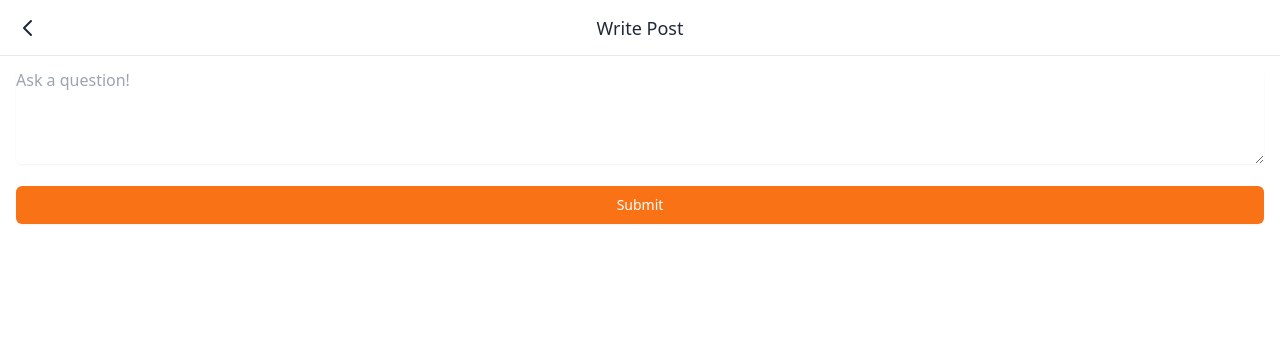
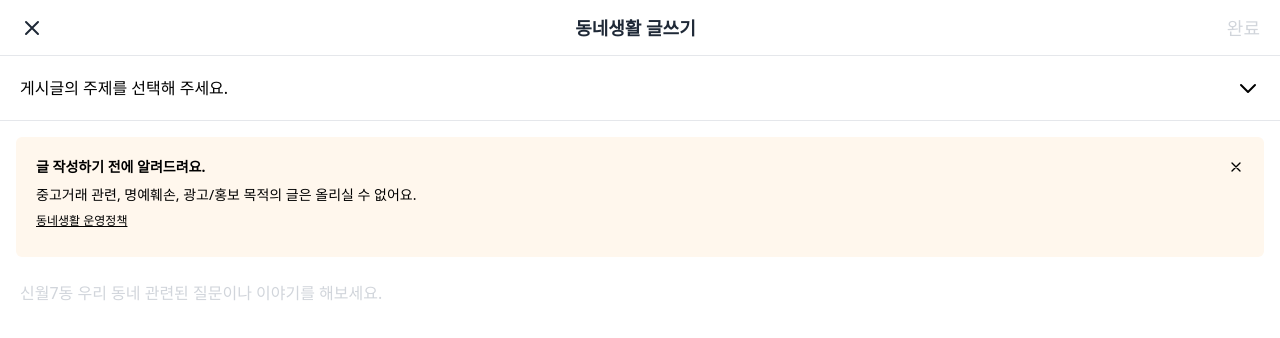
Before and after one commit to jeonghun94/new-carrot-market, a Next.js app: page /community/write in a window 1280 px wide. Shown: the top 338 px of the page. Built offline with nearby package versions, Linux system fonts and the light colour scheme; no server answers.

Commit message:
community 기능 리뉴얼

```diff
--- a/pages/community/write.tsx
+++ b/pages/community/write.tsx
@@ -1,16 +1,14 @@
 import type { NextPage } from "next";
-import Button from "@components/button";
+import useMutation from "@libs/client/useMutation";
 import Layout from "@components/layout";
-import TextArea from "@components/textarea";
 import { useForm } from "react-hook-form";
-import useMutation from "@libs/client/useMutation";
-import { useEffect } from "react";
+import { useEffect, useState } from "react";
 import { Post } from "@prisma/client";
 import { useRouter } from "next/router";
 import useCoords from "@libs/client/useCoords";
 
 interface WriteForm {
-  question: string;
+  content: string;
 }
 
 interface WriteResponse {
@@ -18,31 +16,252 @@ interface WriteResponse {
   post: Post;
 }
 
+const categories = [
+  { id: 1, name: "동네질문" },
+  { id: 2, name: "동네사건사고" },
+  { id: 3, name: "겨울간식" },
+  { id: 4, name: "동네소식" },
+  { id: 5, name: "동네맛집" },
+  { id: 6, name: "취미생활" },
+  { id: 7, name: "일상" },
+  { id: 8, name: "분실/실종센터" },
+  { id: 9, name: "해주세요" },
+  { id: 10, name: "동네사진전" },
+];
+
 const Write: NextPage = () => {
   const { latitude, longitude } = useCoords();
   const router = useRouter();
-  const { register, handleSubmit } = useForm<WriteForm>();
+  const { register, handleSubmit, getValues, watch } = useForm<WriteForm>();
   const [post, { loading, data }] = useMutation<WriteResponse>("/api/posts");
   const onValid = (data: WriteForm) => {
     if (loading) return;
     post({ ...data, latitude, longitude });
   };
+  const [category, setCategory] = useState({
+    id: 0,
+    name: "게시글의 주제를 선택해 주세요.",
+  });
+
+  const content = watch("content");
+
+  useEffect(() => {
+    console.log(content);
+  }, [content]);
+
+  const [notice, setNotice] = useState(true);
+  const [fade, setFade] = useState(false);
+  const fadeInOut = () => setFade(!fade);
+
+  const categoryClick = (category: any) => {
+    setCategory(category);
+    // setValue("categoryId", category.id);
+    fadeInOut();
+  };
+
   useEffect(() => {
     if (data && data.ok) {
       router.push(`/community/${data.post.id}`);
     }
   }, [data, router]);
+
+  useEffect(() => {}, [category]);
   return (
-    <Layout canGoBack title="Write Post">
-      <form onSubmit={handleSubmit(onValid)} className="p-4 space-y-4">
-        <TextArea
-          register={register("question", { required: true, minLength: 5 })}
-          required
-          placeholder="Ask a question!"
-        />
-        <Button text={loading ? "Loading..." : "Submit"} />
-      </form>
-    </Layout>
+    <>
+      <Layout noActionBar>
+        <form onSubmit={handleSubmit(onValid)}>
+          <div className=" w-full h-14 flex justify-between items-center fixed top-0  text-lg font-medium text-gray-800  bg-white border-b px-5">
+            <button onClick={() => router.back()}>
+              <svg
+                className="w-6 h-6"
+                fill="none"
+                stroke="currentColor"
+                viewBox="0 0 24 24"
+                xmlns="http://www.w3.org/2000/svg"
+              >
+                <path
+                  strokeLinecap="round"
+                  strokeLinejoin="round"
+                  strokeWidth="2"
+                  d="M6 18L18 6M6 6l12 12"
+                ></path>
+              </svg>
+            </button>
+            <span className="font-semibold">동네생활 글쓰기</span>
+            <button
+              disabled={loading || category.id === 0 || !content}
+              className={
+                category.id === 0 || !content
+                  ? `text-gray-300 cursor-not-allowed`
+                  : `text-orange-500 cursor-pointer`
+              }
+            >
+              {loading ? "Loading..." : "완료"}
+            </button>
+          </div>
+
+          <div
+            className="flex justify-between items-center w-full p-5 mt-2 border-b"
+            onClick={fadeInOut}
+          >
+            <span className="font-normal">{category.name}</span>
+            <svg
+              className="w-6 h-6"
+              fill="none"
+              stroke="currentColor"
+              viewBox="0 0 24 24"
+              xmlns="http://www.w3.org/2000/svg"
+            >
+              <path
+                strokeLinecap="round"
+                strokeLinejoin="round"
+                strokeWidth={2}
+                d="M19 9l-7 7-7-7"
+              />
+            </svg>
+          </div>
+          {notice && (
+            <div className=" m-4 p-5 rounded-md bg-orange-50 text-sm">
+              <div className="flex justify-between items-center">
+                <p className=" font-semibold">글 작성하기 전에 알려드려요.</p>
+                <svg
+                  onClick={() => setNotice(false)}
+                  className="w-4 h-4"
+                  fill="none"
+                  stroke="currentColor"
+                  viewBox="0 0 24 24"
+                  xmlns="http://www.w3.org/2000/svg"
+                >
+                  <path
+                    strokeLinecap="round"
+                    strokeLinejoin="round"
+                    strokeWidth={2}
+                    d="M6 18L18 6M6 6l12 12"
+                  />
+                </svg>
+              </div>
+              <p className="my-2">
+                중고거래 관련, 명예훼손, 광고/홍보 목적의 글은 올리실 수 없어요.
+              </p>
+              <p className="my-2 text-xs underline">동네생활 운영정책</p>
+            </div>
+          )}
+          <div className="px-5 py-2">
+            <textarea
+              {...register("content", {
+                required: "제목을 입력해주세요.",
+                maxLength: {
+                  value: 50,
+                  message: "제목은 50자 이내로 입력해주세요.",
+                },
+              })}
+              placeholder={`신월7동 우리 동네 관련된 질문이나 이야기를 해보세요.`}
+              className="w-full outline-none resize-none placeholder:text-gray-300"
+              rows={15}
+            />
+          </div>
+        </form>
+      </Layout>
+      <div>
+        {fade ? (
+          <div
+            className="fixed top-0 left-0 w-full h-screen bg-transparent  overflow-y-scroll z-10"
+            onClick={fadeInOut}
+          >
+            <div className="h-1/3 bg-slate-500 opacity-40"></div>
+            <div className="h-2/3 border-t-2 bg-white opacity-100 rounded-t-3xl">
+              <div className="px-5 py-7 text-lg font-semibold">
+                게시글의 주제를 선택해 주세요.
+              </div>
+              <div className="w-full px-5 py-2 bg-gray-100 text-sm text-gray-500 font-semibold">
+                기본 주제
+              </div>
+              {categories.map((categorie, idx) =>
+                idx < 2 ? (
+                  <div
+                    key={idx}
+                    className="flex items-center space-x-3  px-5 py-4 cursor-pointer"
+                    onClick={() => {
+                      categoryClick(categorie);
+                    }}
+                  >
+                    {categorie.id === category.id ? (
+                      <svg
+                        className="w-6 h-6"
+                        fill="none"
+                        stroke={`${
+                          categorie.id === category.id
+                            ? "orange"
+                            : "transparent"
+                        }`}
+                        viewBox="0 0 24 24"
+                        xmlns="http://www.w3.org/2000/svg"
+                      >
+                        <path
+                          strokeLinecap="round"
+                          strokeLinejoin="round"
+                          strokeWidth="2"
+                          d="M5 13l4 4L19 7"
+                        ></path>
+                      </svg>
+                    ) : null}
+                    <div
+                      className={`${
+                        categorie.id === category.id ? "text-orange-500" : ""
+                      }`}
+                    >
+                      {categorie.name}
+                    </div>
+                  </div>
+                ) : null
+              )}
+              <div className="w-full px-5 py-2 bg-gray-100 text-sm text-gray-500 font-semibold">
+                내 관심 주제
+              </div>
+              {categories.map((categorie, idx) =>
+                idx > 2 ? (
+                  <div
+                    key={idx}
+                    className="flex items-center space-x-3  px-5 py-4 cursor-pointer"
+                    onClick={() => {
+                      categoryClick(categorie);
+                    }}
+                  >
+                    {categorie.id === category.id ? (
+                      <svg
+                        className="w-6 h-6"
+                        fill="none"
+                        stroke={`${
+                          categorie.id === category.id
+                            ? "orange"
+                            : "transparent"
+                        }`}
+                        viewBox="0 0 24 24"
+                        xmlns="http://www.w3.org/2000/svg"
+                      >
+                        <path
+                          strokeLinecap="round"
+                          strokeLinejoin="round"
+                          strokeWidth="2"
+                          d="M5 13l4 4L19 7"
+                        ></path>
+                      </svg>
+                    ) : null}
+                    <div
+                      className={`${
+                        categorie.id === category.id ? "text-orange-500" : ""
+                      }`}
+                    >
+                      {categorie.name}
+                    </div>
+                  </div>
+                ) : null
+              )}
+            </div>
+          </div>
+        ) : null}
+      </div>
+    </>
   );
 };
 
--- a/pages/products/upload.tsx
+++ b/pages/products/upload.tsx
@@ -53,8 +53,6 @@ const Upload: NextPage<CategoryResponse> = ({ categories }) => {
     share,
     categoryId,
   }: UploadProductForm) => {
-    // 등록 하기 전에 이미지를 먼저 업로드 해야함
-    console.log(name, price, description, nego, share, categoryId, "dsdsds");
     if (loading) return;
     if (photo && photo.length > 0) {
       const photoIds = [];
```
Also changed, not shown: pages/community/index.tsx (+36 -8 lines).
